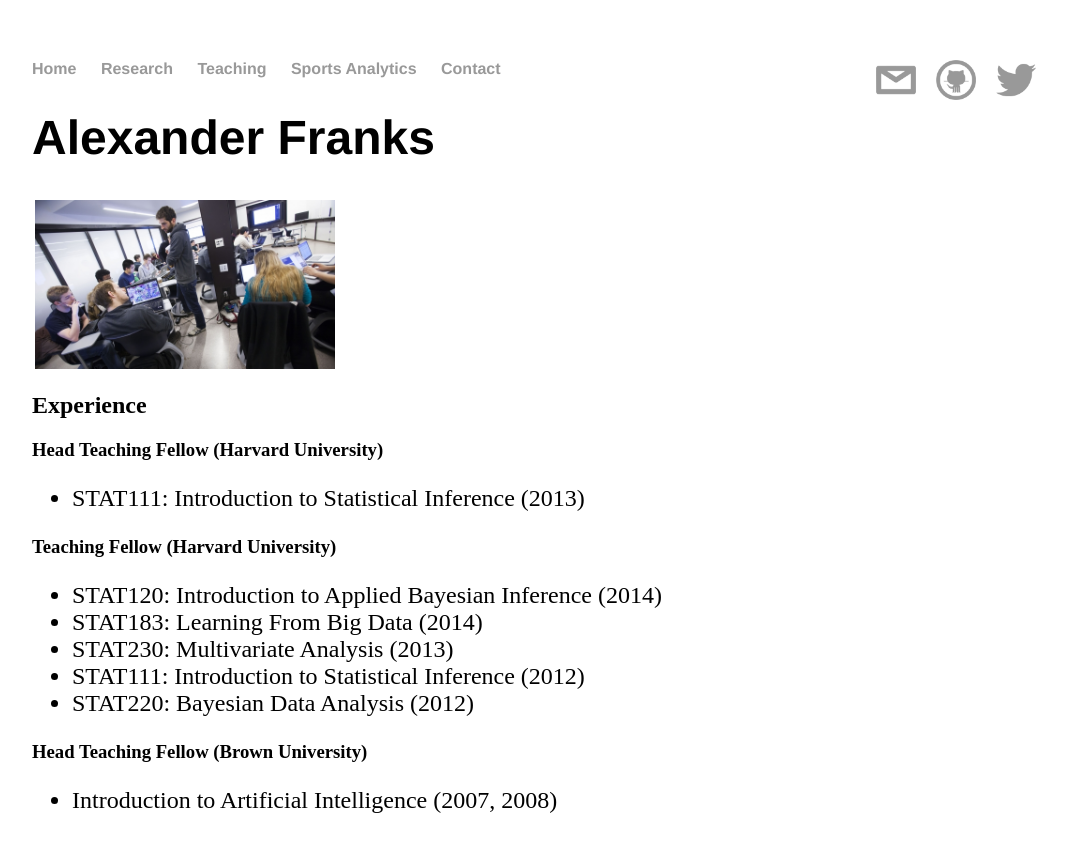
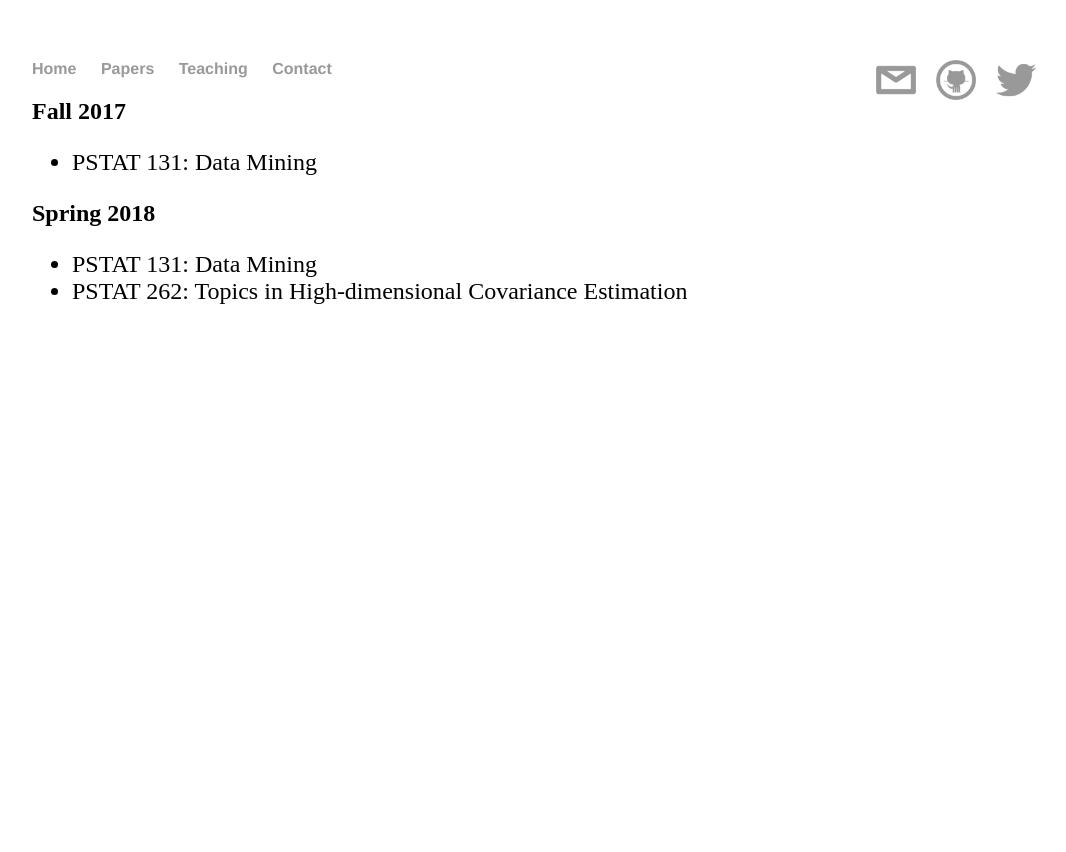
Before and after one commit to afranks86/afranks86.github.io, a Jekyll site: the page built from teaching/index.html, in a window 1280 px wide. Shown: the top 852 px of the page, without its empty margins (96-1162 px from the left). Built offline with Jekyll 4.4.1, drawn with Linux system fonts in a browser that asks for light colours; nearby versions of some CDN libraries.

Commit message:
Updated website for UCSB

```diff
--- a/_layouts/default.html
+++ b/_layouts/default.html
@@ -10,20 +10,18 @@
 
   </head>
 
-
   <body>
     <nav>
       <ul>
-
 	<li><a href="/">Home</a></li>
-	<li><a href="/research">Research</a></li>
+	<li><a href="/research">Papers</a></li>
 	<li><a href="/teaching">Teaching</a></li>
-	<li><a href="/sports">Sports Analytics</a></li>
+	<!-- <li><a href="/sports">Sports Analytics</a></li> -->
 	<li><a href="/contact">Contact</a></li>
 
 	<li style="float: right; vertical-align: top"><a href="https://twitter.com/afranks53"><img src="../images/twitter_icon.png" width=40px></a></li>
 	<li style="float: right"><a href="https://github.com/afranks86"><img src="../images/github_icon.png" width=40px></a></li>
-	<li style="float: right"><a href="mailto:amfranks@uw.edu"><img src="../images/email_icon.png" width=40px></a></li>
+	<li style="float: right"><a href="mailto:afranks@pstat.ucsb.edu"><img src="../images/email_icon.png" width=40px></a></li>
 
       </ul>
     </nav>
--- a/teaching/index.html
+++ b/teaching/index.html
@@ -4,37 +4,48 @@ title: Alexander Franks - Teaching
 ---
 
 <div>
-  <h1>Alexander Franks</h1>
 
-  <table style="width:100%">
-    <col width="350">
-    <col width="150">
-    <tr>
-      <td>
-        <img class="displayed" src="../images/teaching.jpg" alt="Headshot" width="300" align="left">
-      </td>
-      <td>
 
-      </td>
-    </tr>
-</table>
+  <!-- <h1>Alexander Franks</h1> -->
 
-<h2>Experience</h2>
-<h3>Head Teaching Fellow (Harvard University)</h3>
-    <ul style="font-size: 1.5em">
-      <li>STAT111: Introduction to Statistical Inference (2013)</li>
-    </ul>
-<h3>Teaching Fellow (Harvard University)</h3>
-    <ul style="font-size: 1.5em">
-      <li>STAT120: Introduction to Applied Bayesian Inference (2014)</li>
-      <li>STAT183: Learning From Big Data (2014)</li>
-      <li>STAT230: Multivariate Analysis (2013)</li>
-      <li>STAT111: Introduction to Statistical Inference (2012)</li>
-      <li>STAT220: Bayesian Data Analysis (2012)</li>
+<!--   <table style="width:100%"> -->
+<!--     <col width="350"> -->
+<!--     <col width="150"> -->
+<!--     <tr> -->
+<!--       <td>   -->
+<!--         <img class="displayed" src="../images/teaching.jpg" alt="Headshot" width="300" align="left"> -->
+<!--       </td> -->
+<!--       <td> -->
 
-    </ul>
-    <h3>Head Teaching Fellow (Brown University)</h3>
-    <ul style="font-size: 1.5em">
-      <li>Introduction to Artificial Intelligence (2007, 2008)</li>
-    </ul>
+<!--       </td> -->
+<!--     </tr> -->
+<!-- </table> -->
+
+<h2>Fall 2017</h2>
+<ul style="font-size: 1.5em">
+  <li>PSTAT 131: Data Mining</li>
+</ul>
+<h2>Spring 2018</h2>
+  <ul style="font-size: 1.5em">
+    <li>PSTAT 131: Data Mining</li>
+    <li>PSTAT 262: Topics in High-dimensional Covariance Estimation</li>
+  </ul>
+<!-- <a href="http://www.pstat.ucsb.edu/">Stat 131: Data Mining</a> -->
+<!-- <h3>Head Teaching Fellow (Harvard University)</h3> -->
+<!--     <ul style="font-size: 1.5em"> -->
+<!--       <li>STAT111: Introduction to Statistical Inference (2013)</li> -->
+<!--     </ul> -->
+<!-- <h3>Teaching Fellow (Harvard University)</h3> -->
+<!--     <ul style="font-size: 1.5em"> -->
+<!--       <li>STAT120: Introduction to Applied Bayesian Inference (2014)</li> -->
+<!--       <li>STAT183: Learning From Big Data (2014)</li> -->
+<!--       <li>STAT230: Multivariate Analysis (2013)</li> -->
+<!--       <li>STAT111: Introduction to Statistical Inference (2012)</li> -->
+<!--       <li>STAT220: Bayesian Data Analysis (2012)</li> -->
+
+<!--     </ul> -->
+<!--     <h3>Head Teaching Fellow (Brown University)</h3> -->
+<!--     <ul style="font-size: 1.5em"> -->
+<!--       <li>Introduction to Artificial Intelligence (2007, 2008)</li> -->
+<!--     </ul> -->
 </div>
```
Also changed, not shown: contact/index.html (+5 -7 lines), index.html (+5 -2 lines), research/index.html (+21 -27 lines).
